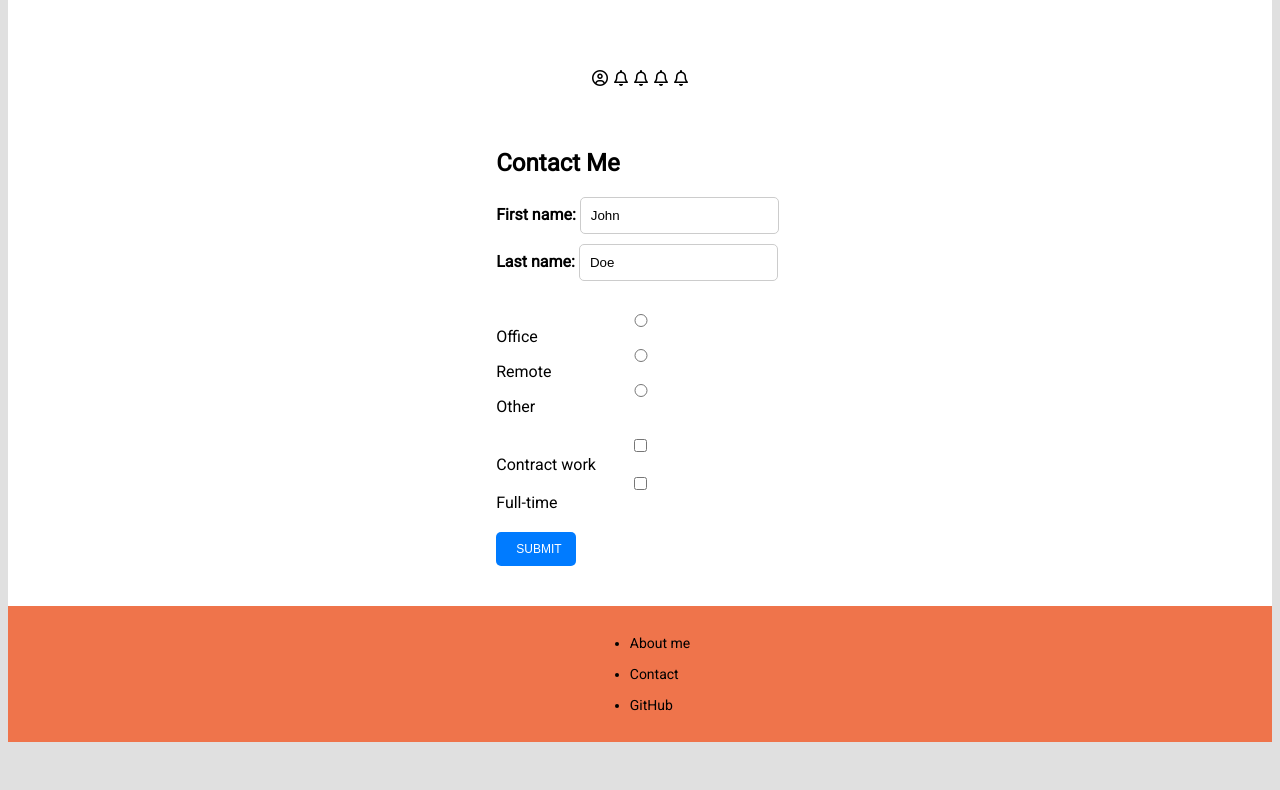
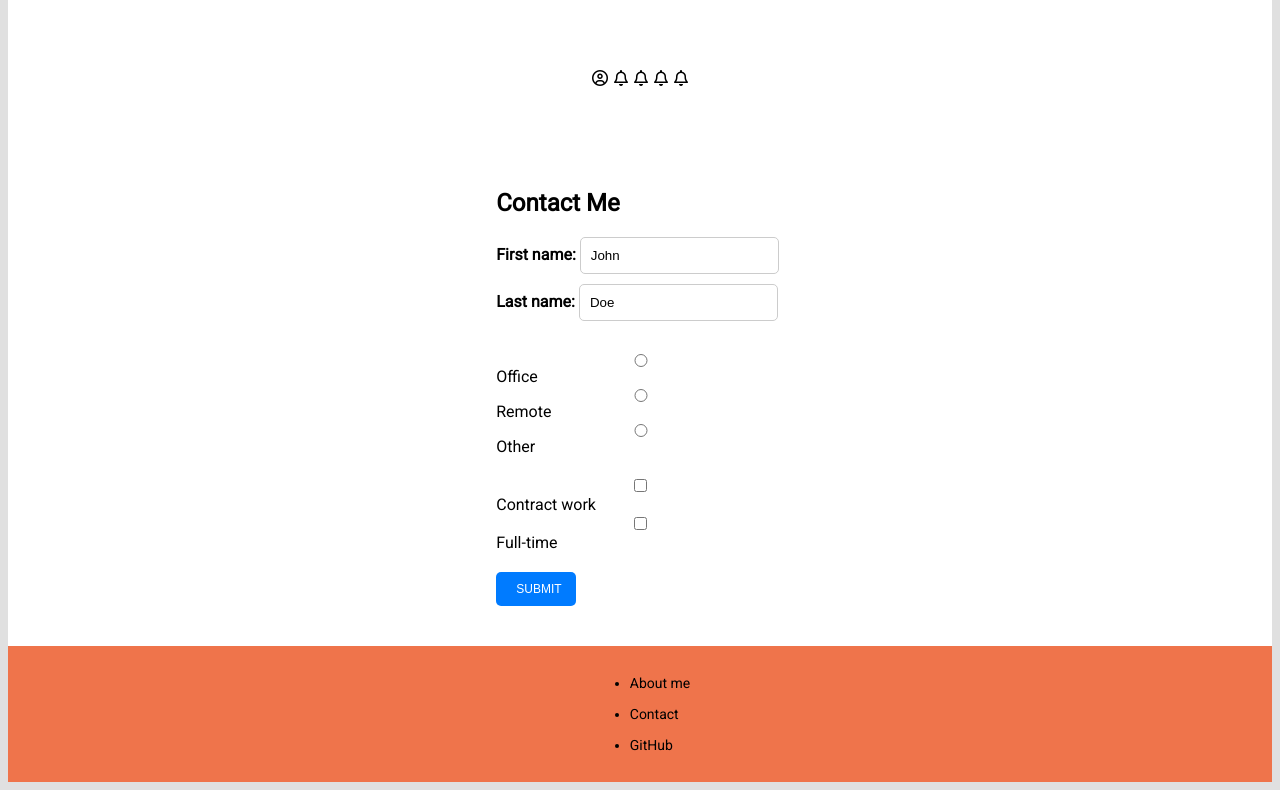
Before and after one commit to JoakimReigstad/Portfolio, a website built with Parcel: page index.html in a window 1280 px wide. Shown: the part 654-1444 px from the top of the page. Before the commit the page ends 1404 px from the top, so only its background shows below. Built offline with nearby package versions, Linux system fonts and the light colour scheme; files whose address does not match are found by name.

Commit message:
Update styles.css

```diff
--- a/src/styles.css
+++ b/src/styles.css
@@ -122,7 +122,7 @@ section {
 }
 
 form {
-  margin: 0 0 40px 0;
+  margin: 40px 0;
 }
 
 .input-section {
```
